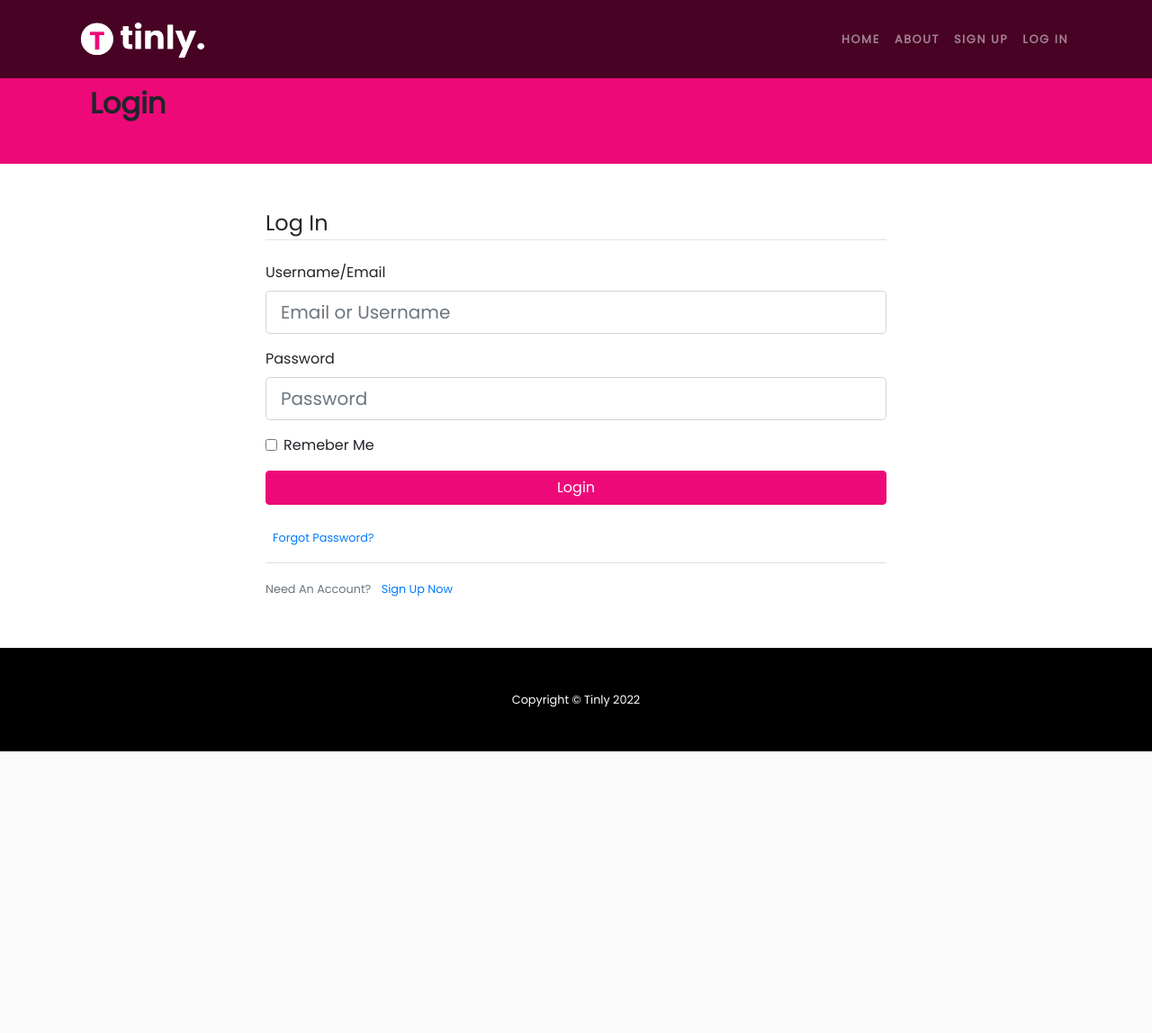
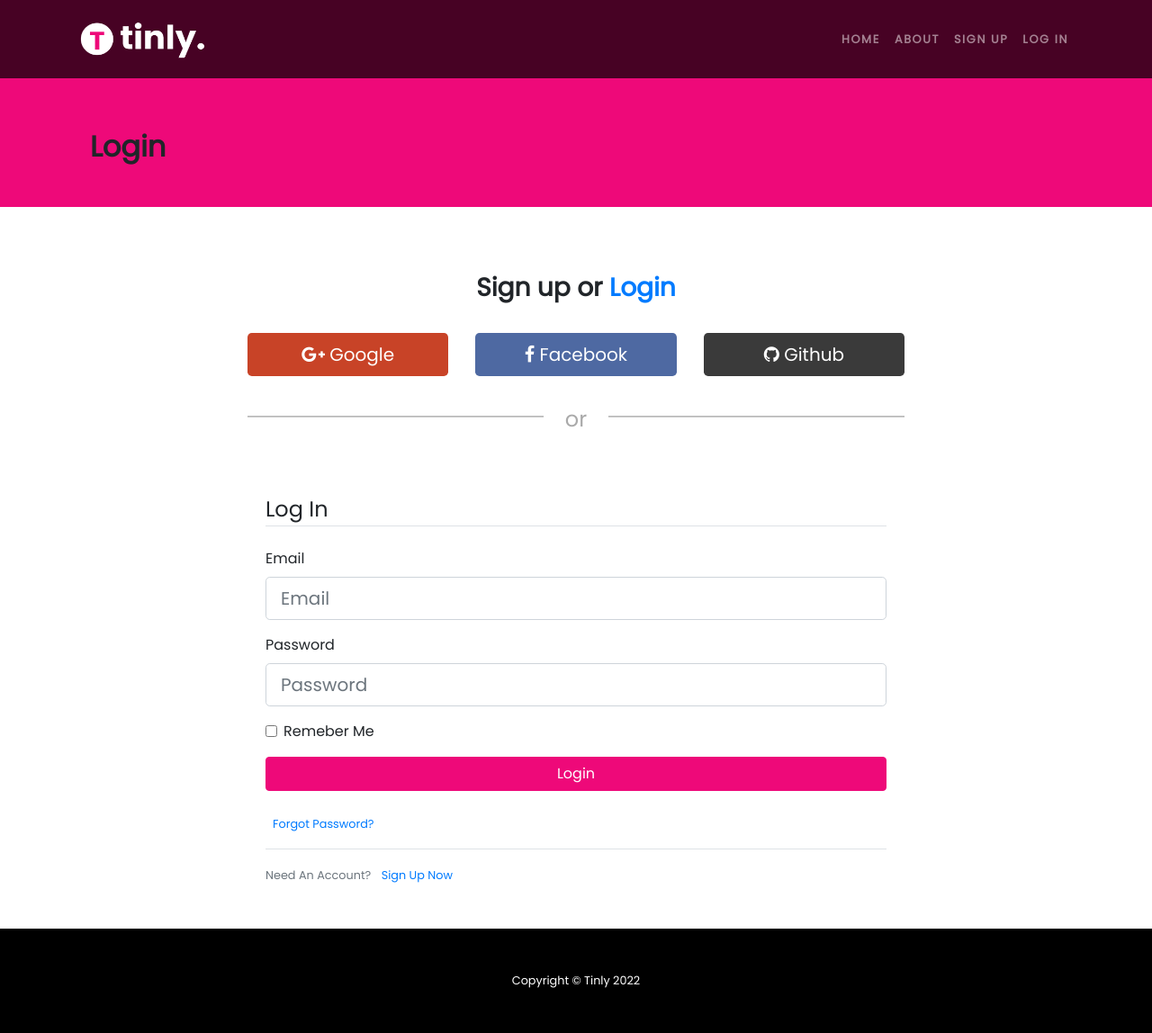
Before and after one commit to edwardmuss/bitly_clone_flask, a Flask app: page /login in a window 1280 px wide. Shown: the whole page at 90% size. Before the commit the page ends 835 px from the top, so only its background shows below. Run offline with Flask 2, Linux system fonts and the light colour scheme; some libraries are stand-ins or nearby versions.

Commit message:
added social login

```diff
--- a/app.py
+++ b/app.py
@@ -1,5 +1,6 @@
 from flask import Flask, redirect, render_template, request, url_for
 from core.routes import web
+from core.routes import social_auth
 from core.chars_regenerate import shorten_url_generate
 from core import *
 from flask_moment import Moment
--- /dev/null
+++ b/client_sceret.json
@@ -0,0 +1 @@
+{"web":{"client_id":"949667617402-2750vpne1ng5074leqrc6olqk4ccadqi.apps.googleusercontent.com","project_id":"bulk-portal","auth_uri":"https://accounts.google.com/o/oauth2/auth","token_uri":"https://oauth2.googleapis.com/token","auth_provider_x509_cert_url":"https://www.googleapis.com/oauth2/v1/certs","client_secret":"MQKS_qi-siMntTfIyym9_WrM","redirect_uris":["http://localhost/google-api/","http://localhost/bulkportal2021/login","https://bulk.cloudrebue.co.ke/login","http://localhost/bulkportal2021/app/home","https://bulk.cloudrebue.co.ke/new","https://bulk.cloudrebue.co.ke/new/app/home","https://bulk.cloudrebue.co.ke/app/home","http://127.0.0.1:5000/callback"]}}
--- a/core/__init__.py
+++ b/core/__init__.py
@@ -9,11 +9,11 @@ from flask_mail import Mail
 from flask_redmail import RedMail
 import os
 
-base_url = "http://127.0.0.1:5000"
+base_url = os.getenv("BASE_URL")
 
 app = Flask(__name__, static_folder="../static")
 
-app.config['SQLALCHEMY_DATABASE_URI'] = 'sqlite:///shorty.db'
+app.config['SQLALCHEMY_DATABASE_URI'] = 'sqlite:///database.db'
 app.config['SQLALCHEMY_TRACK_MODIFICATIONS'] = False
 app.config['SECRET_KEY'] = 'thisisasecretkey'
 
--- a/core/auth.py
+++ b/core/auth.py
@@ -21,28 +21,27 @@ def load_user(user_id):
     return User.query.get(int(user_id))
 
 class RegisterForm(FlaskForm):
-    username = StringField(validators=[
-                           InputRequired(), Length(min=4, max=20)], render_kw={"placeholder": "Username"})
+    name = StringField(validators=[
+                           InputRequired(), Length(min=4, max=20)], render_kw={"placeholder": "Your name or company name"})
     email = StringField(validators=[InputRequired(), Email()], render_kw={"placeholder": "Email Address"})
     password = PasswordField(validators=[
                              InputRequired(), Length(min=8, max=20)], render_kw={"placeholder": "Password"})
     confirm_password = PasswordField(validators=[InputRequired(), EqualTo('password')], render_kw={"placeholder": "Confirm Password"})
 
-    submit = SubmitField('Create An Account')
+    submit = SubmitField('Create Account')
 
-    def validate_username(self, username):
-        existing_user_username = User.query.filter_by(
-            username=username.data).first()
-        if existing_user_username:
-            # flash('That username already exists. Please choose a different one.')
-            flash('That username already exists. Please choose a different one.', 'error')
+    def validate_email(self, email):
+        existing_user_email = User.query.filter_by(
+            email=email.data).first()
+        if existing_user_email:
+            flash('That email already exists. Please choose a different one.', 'error')
             raise ValidationError(
-                'That username already exists. Please choose a different one.')
+                'That email already exists. Please choose a different one.')
 
 
 class LoginForm(FlaskForm):
     username = StringField(validators=[
-                           InputRequired(), Length(min=4, max=30)], render_kw={"placeholder": "Email or Username"})
+                           InputRequired(), Email(), Length(min=4, max=30)], render_kw={"placeholder": "Email"})
 
     password = PasswordField(validators=[
                              InputRequired(), Length(min=8, max=20)], render_kw={"placeholder": "Password"})
@@ -52,19 +51,15 @@ class LoginForm(FlaskForm):
     submit = SubmitField('Login')
 
 class UpdateAccountForm(FlaskForm):
-    username = StringField('Username',
+    name = StringField('Name',
                            validators=[InputRequired(), Length(min=2, max=20)])
 
     email = StringField('Email',
                         validators=[InputRequired(), Email()])
+
     picture = FileField('Update Profile Picture', validators=[FileAllowed(['jpg', 'png'])])
+
     submit = SubmitField('Update')
-
-    def validate_username(self, username):
-        if username.data != current_user.username:
-            user = User.query.filter_by(username=username.data).first()
-            if user:
-                raise ValidationError('That username is taken. Please choose a different one.')
 
     def validate_email(self, email):
         if email.data != current_user.email:
--- a/core/routes/web.py
+++ b/core/routes/web.py
@@ -3,6 +3,7 @@ import secrets
 from urllib.request import urlopen
 from flask import Flask, jsonify, redirect, render_template, request, url_for
 from sqlalchemy import func
+import validators
 from core.greetings import fun_greetings
 from models.base_model import User, Urls, Location
 from core.chars_regenerate import shorten_url_generate
@@ -12,6 +13,9 @@ from core import *
 from PIL import Image
 from flask_mail import Message
 import datetime
+from authlib.integrations.flask_client import OAuth
+
+oauth = OAuth(app)
 
 def save_picture(form_picture):
     random_hex = secrets.token_hex(8)
@@ -102,15 +106,18 @@ def login():
         return redirect(request.referrer)
     form = LoginForm()
     if form.validate_on_submit():
-        user = User.query.filter_by(username=form.username.data).first() or User.query.filter_by(email=form.username.data).first()
+        user = User.query.filter_by(email=form.username.data).first()
+        login_method = user.login_method
         if user:
             if bcrypt.check_password_hash(user.password, form.password.data):
                 login_user(user, remember=form.remember_me.data)
                 next_page = request.args.get('next')
                 return redirect(next_page) if next_page else redirect(url_for('dashboard'))
-                # login_user(user)
-                # return redirect(url_for('dashboard'))
-        flash('Username or Password is incorrect', 'error')
+
+            elif(login_method != "email"):
+                flash('Please login with {} or reset your password'.format(login_method), 'error')
+            else:
+                flash('Email or Password is incorrect', 'error')
     return render_template('login.html', form=form)
 
 @app.route('/register', methods=['GET', 'POST'])
@@ -121,7 +128,7 @@ def register():
 
     if form.validate_on_submit():
         hashed_password = bcrypt.generate_password_hash(form.password.data)
-        new_user = User(username=form.username.data, email=form.email.data,image_file="default.jpg", password=hashed_password)
+        new_user = User(name=form.name.data, email=form.email.data,image_file="default.jpg", login_method="email", password=hashed_password)
         db.session.add(new_user)
         db.session.commit()
         flash('You have sucessfully Registered, Please Login.', 'success')
@@ -138,20 +145,25 @@ def dashboard():
         if form.picture.data:
             picture_file = save_picture(form.picture.data)
             current_user.image_file = picture_file
-        current_user.username = form.username.data
+        current_user.name = form.name.data
         current_user.email = form.email.data
         db.session.commit()
         flash('Your account has been updated!', 'success')
         return redirect(url_for('dashboard'))
     elif request.method == 'GET':
-        form.username.data = current_user.username
+        form.name.data = current_user.name
         form.email.data = current_user.email
-    image_file = url_for('static', filename='profile_pics/' + current_user.image_file)
     count = db.session.query(Urls).filter_by(user_id = current_user.id).count()
     greeting = fun_greetings()
     loc = db.session.query(Location.city, Location.country, db.func.count(Location.city).label('count')).join(Urls).filter_by(user_id = current_user.id).group_by(Location.city).order_by(func.count().desc()).limit(5)
     top_hits = db.session.query(Urls).filter_by(user_id = current_user.id).order_by(Urls.hits.desc()).limit(5)
     total_hits = db.session.query(func.sum(Urls.hits).label('sum')).filter_by(user_id = current_user.id).first().sum
+
+    validate_image_url=validators.url(current_user.image_file)
+    if validate_image_url==True:
+        image_file = current_user.image_file
+    else:
+        image_file = url_for('static', filename='profile_pics/' + current_user.image_file)
 
     return render_template('dashboard.html', title='Account',
                            image_file=image_file, form=form, link_count=count, greeting=greeting, loc=loc, top_hits=top_hits, total_hits=total_hits, base_url=base_url)
--- a/core/templates/login.html
+++ b/core/templates/login.html
@@ -4,8 +4,45 @@
 {% block content %}
     <div class="row bg-primary pt-5">
         <div class="container">
-            <div class="col-md-12 mt-5 mb-5">
+            <div class="col-md-12 mt-5 mb-5 pt-5">
                 <h2 class="">Login</h2>
+            </div>
+        </div>
+    </div>
+
+    <div class="container">
+        <div class="row">
+            <div class="col-md-8 offset-md-2">
+                <div class="omb_login mt-5">
+                    <h3 class="omb_authTitle">Sign up or <a href="{{ url_for('login') }}">Login</a></h3>
+                    <div class="row omb_socialButtons">
+                        <div class="col-md-4">
+                            <a href="{{ url_for('google_login') }}" class="btn btn-lg btn-block omb_btn-google mb-2">
+                                <i class="fa fa-google-plus visible-xs"></i>
+                                <span class="hidden-xs">Google</span>
+                            </a>
+                        </div>
+                        <div class="col-md-4">
+                            <a href="{{ url_for('facebook_login') }}" class="btn btn-lg btn-block omb_btn-facebook mb-2">
+                                <i class="fa fa-facebook visible-xs"></i>
+                                <span class="hidden-xs">Facebook</span>
+                            </a>
+                        </div>
+                        <div class="col-md-4">
+                            <a href="{{ url_for('github_login') }}" class="btn btn-lg btn-block omb_btn-github">
+                                <i class="fa fa-github visible-xs"></i>
+                                <span class="hidden-xs">Github</span>
+                            </a>
+                        </div>
+                    </div>
+
+                    <div class="row omb_loginOr">
+                        <div class="col-xs-12 col-sm-12">
+                            <hr class="omb_hrOr">
+                            <span class="omb_spanOr">or</span>
+                        </div>
+                    </div>
+                </div>
             </div>
         </div>
     </div>
@@ -22,7 +59,7 @@
                             <fieldset class="form-group">
                                 <legend class="border-bottom mb-4">Log In</legend>
                                 <div class="form-group">
-                                    <label class="form-control-label">Username/Email</label>
+                                    <label class="form-control-label">Email</label>
                                     {% if form.username.errors %}
                                         {{ form.username(class="form-control form-control-lg is-invalid") }}
                                         <div class="invalid-feedback">
--- a/static/css/style.css
+++ b/static/css/style.css
@@ -197,6 +197,79 @@ header.masthead .bg-circle-4 {
     font-size: 2.5rem;
   }
 
+
+/*
+    Note: It is best to use a less version of this file ( see http://css2less.cc
+    For the media queries use @screen-sm-min instead of 768px.
+    For .omb_spanOr use @body-bg instead of white.
+*/
+
+@media (min-width: 768px) {
+    .omb_row-sm-offset-3 div:first-child[class*="col-"] {
+        margin-left: 25%;
+    }
+}
+
+.omb_login .omb_authTitle {
+    text-align: center;
+	line-height: 300%;
+}
+
+.omb_login .omb_socialButtons a {
+	color: white;
+	opacity:0.9;
+}
+.omb_login .omb_socialButtons a:hover {
+    color: white;
+	opacity:1;
+}
+.omb_login .omb_socialButtons .omb_btn-facebook {background: #3b5998;}
+.omb_login .omb_socialButtons .omb_btn-twitter {background: #00aced;}
+.omb_login .omb_socialButtons .omb_btn-github {background: #252525;}
+.omb_login .omb_socialButtons .omb_btn-google {background: #c32f10;}
+
+
+.omb_login .omb_loginOr {
+	position: relative;
+	font-size: 1.5em;
+	color: #aaa;
+	margin-top: 1em;
+	margin-bottom: 1em;
+	padding-top: 0.5em;
+	padding-bottom: 0.5em;
+}
+.omb_login .omb_loginOr .omb_hrOr {
+	background-color: #cdcdcd;
+	height: 1px;
+	margin-top: 0px !important;
+	margin-bottom: 0px !important;
+}
+.omb_login .omb_loginOr .omb_spanOr {
+	display: block;
+	position: absolute;
+	left: 50%;
+	top: -0.6em;
+	margin-left: -1.5em;
+	background-color: white;
+	width: 3em;
+	text-align: center;
+}
+
+.omb_login .omb_loginForm .input-group.i {
+	width: 2em;
+}
+.omb_login .omb_loginForm  .help-block {
+    color: red;
+}
+
+
+@media (min-width: 768px) {
+    .omb_login .omb_forgotPwd {
+        text-align: right;
+		margin-top:10px;
+ 	}
+}
+
   .tooltip {
     position: relative;
     display: block;
```
Also changed, not shown: core/routes/social_auth.py (added, +152 -0 lines), core/templates/dashboard.html (+7 -7 lines), core/templates/register.html (+44 -7 lines), models/base_model.py (+7 -4 lines), core/database.db (added), core/shorty.db (deleted), static/profile_pics/25e64f12206173be.jpg (added), 1 other file.
